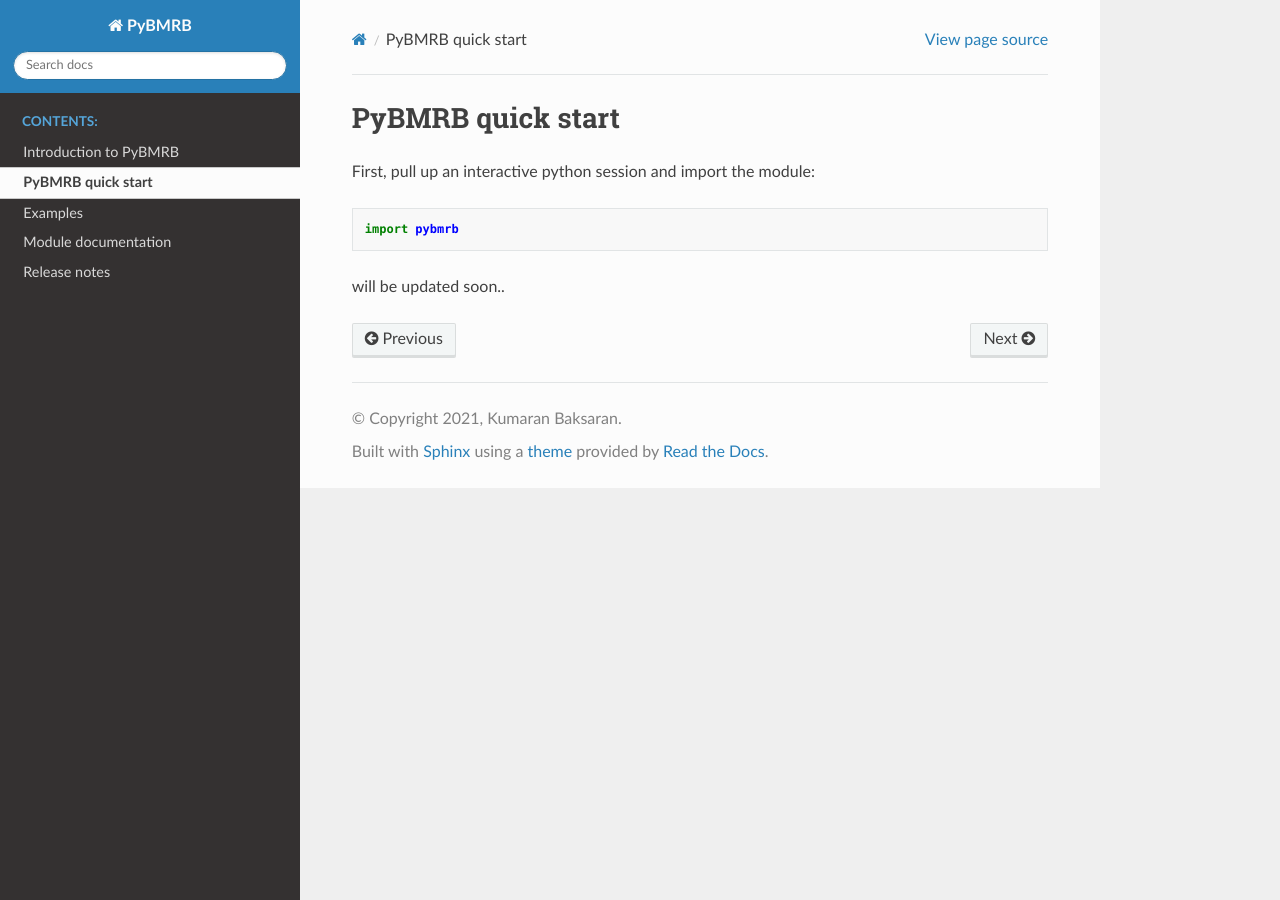
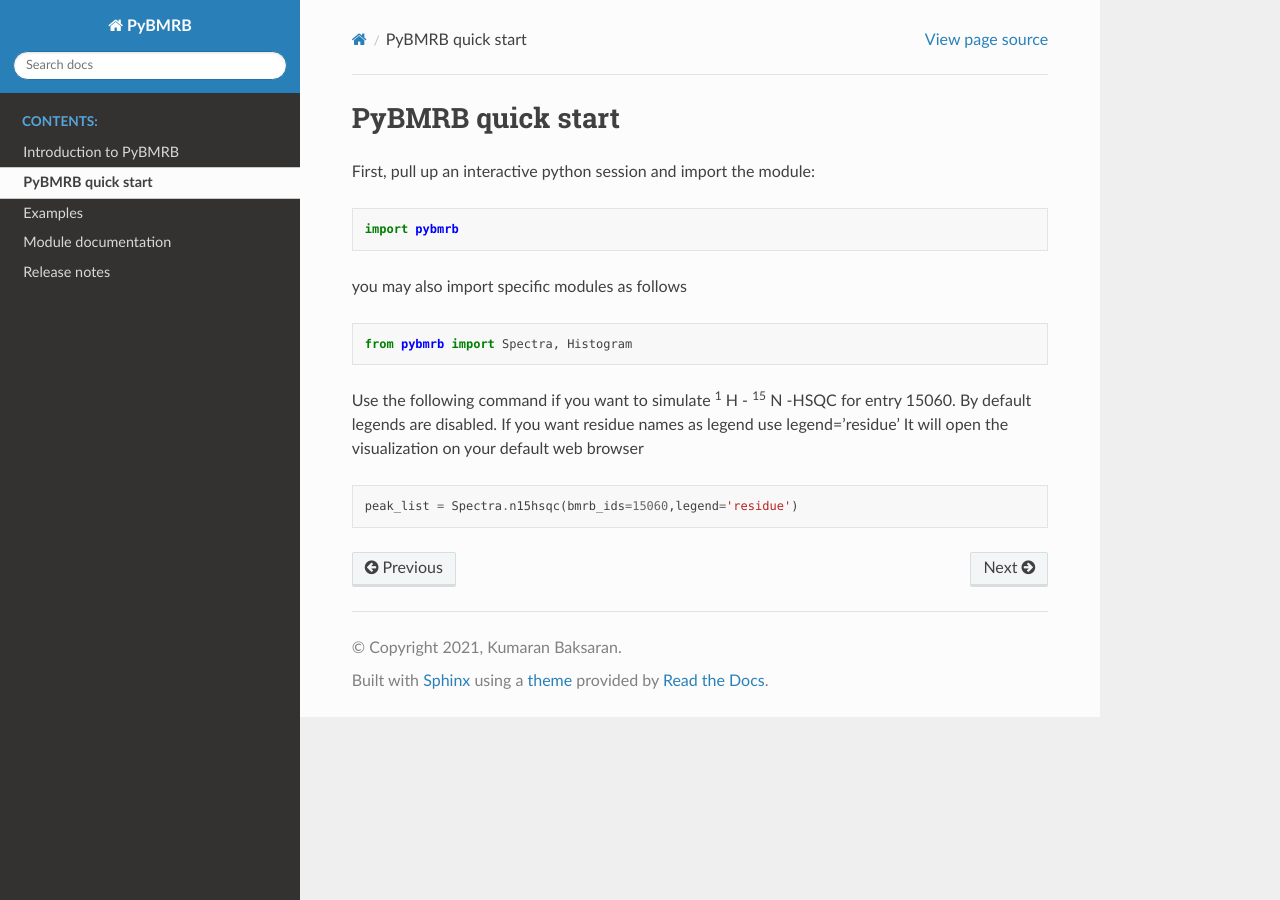
Before and after one commit to bmrb-io/PyBMRB, a Sphinx documentation site: the page built from docs/usage/quick-start.rst, in a window 1280 px wide. Built offline with Sphinx 7.4.7 and the Read the Docs theme 2.0.0, drawn with Linux system fonts in a browser that asks for light colours.

```diff
--- a/docs/usage/quick-start.rst
+++ b/docs/usage/quick-start.rst
@@ -7,4 +7,20 @@ First, pull up an interactive python session and import the module:
 
     import pybmrb
 
-will be updated soon..
+you may also import specific modules as follows
+
+.. code:: python
+
+    from pybmrb import Spectra, Histogram
+
+Use the following command if you want to simulate |n15| -HSQC for entry 15060. By default legends are
+disabled. If you want residue names as legend use legend='residue'
+It will open the visualization on your default web browser
+
+.. code:: python
+
+    peak_list = Spectra.n15hsqc(bmrb_ids=15060,legend='residue')
+
+.. |n15| replace:: :sup:`1` H - :sup:`15` N
+.. |c13| replace:: :sup:`1` H - :sup:`13` C
+.. |hh| replace:: :sup:`1` H - :sup:`1` H
```
Also changed, not shown: docs/index.rst (+36 -2 lines), docs/usage/pybmrb-introduction.rst (+42 -1 lines), 2 other files.
